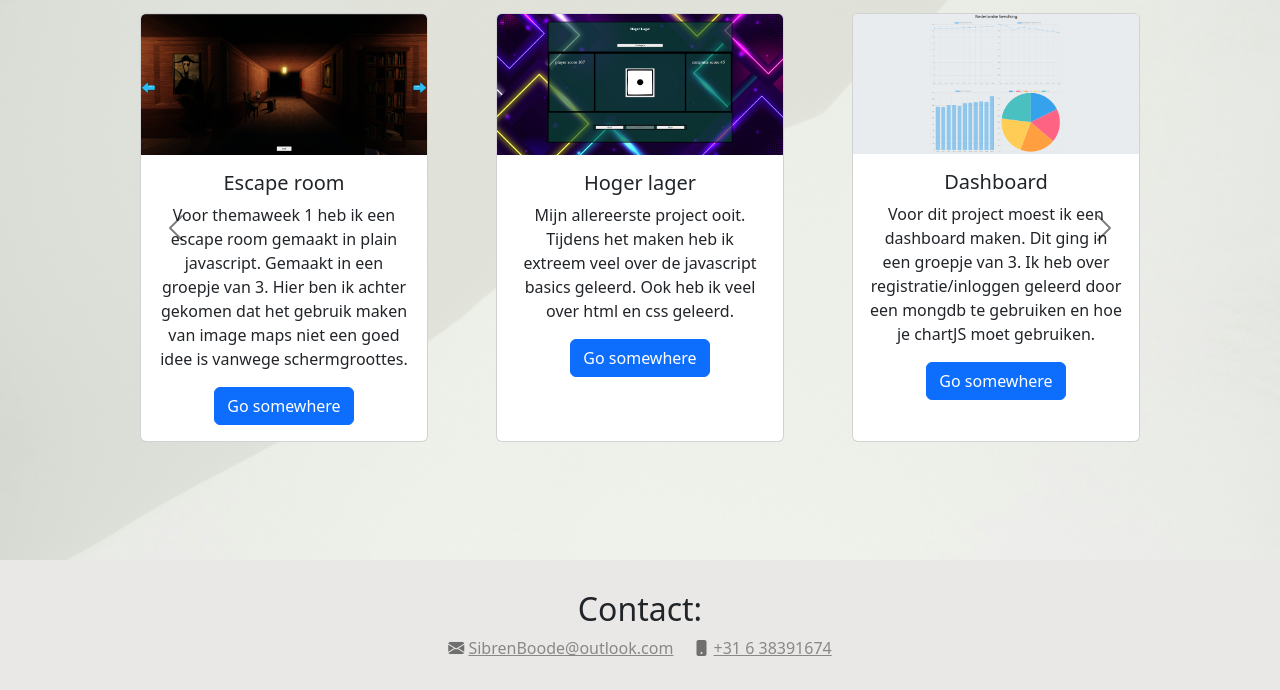
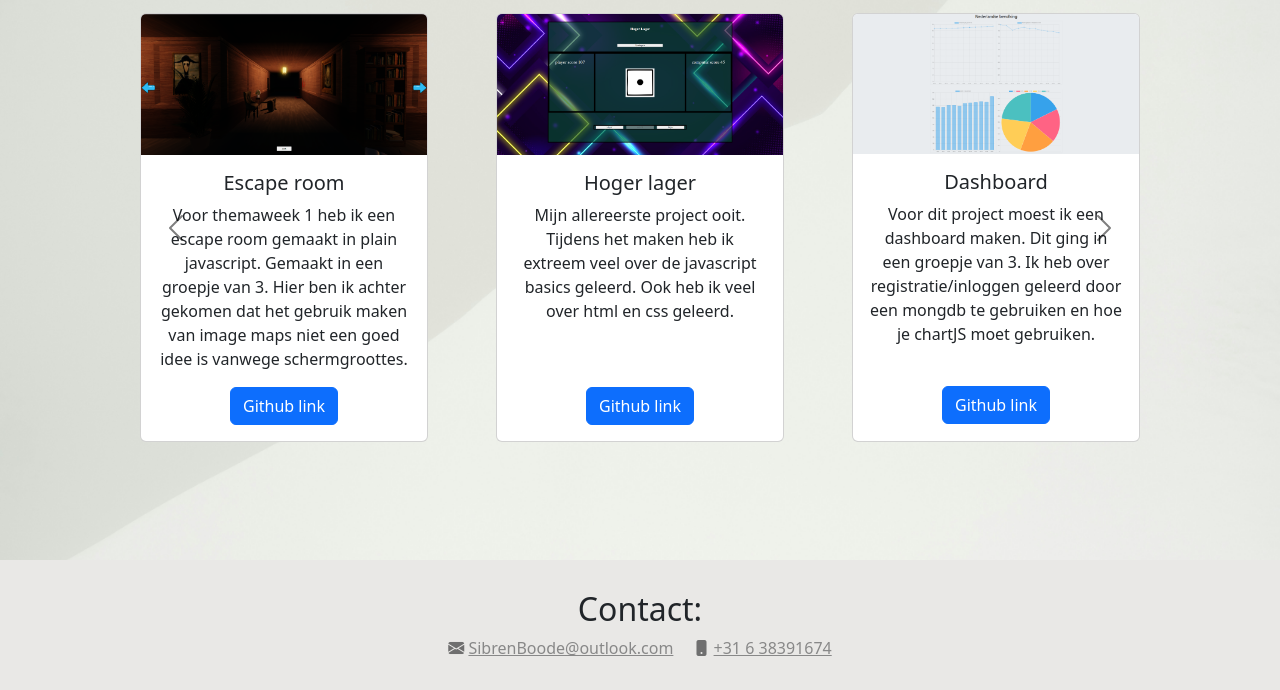
Before and after one commit to SibrenBD/SibrenBD.github.io, a plain HTML site: page projects.html in a window 1280 px wide. Shown: the part 240-930 px from the top of the page. Drawn offline with nearby package versions, Linux system fonts and the light colour scheme.

Commit message:
link btn

```diff
--- a/projects.html
+++ b/projects.html
@@ -53,7 +53,7 @@
                                     <div class="card-body">
                                         <h5 class="card-title">Web catalogus</h5>
                                         <p class="card-text">Onze web catalogus genaamd Smick. Samen met Mike van der Veer en Yannick Daantje hebben we de catalogus over 3 games gemaakt: League of Legends, Smite en Overwatch.</p>
-                                        <a href="" class="btn btn-primary mt-4">Go somewhere</a>
+                                        <a href="" class="btn btn-primary mt-4">Github link</a>
                                     </div>
                                 </div>
                                 <div class="card" style="width: 18rem;">
@@ -61,7 +61,7 @@
                                     <div class="card-body">
                                         <h5 class="card-title">Themaweek 2</h5>
                                         <p class="card-text">Voor m'n project themweek 2 heb ik een rhytm game gemaakt in plain javascript. Het leren omgaan met postition top en left is het ingewikkeltst.</p>
-                                        <a href="#" class="btn btn-primary mt-5">Go somewhere</a>
+                                        <a href="#" class="btn btn-primary mt-5">Github link</a>
                                     </div>
                                 </div>
                                 <div class="card" style="width: 18rem;">
@@ -69,7 +69,7 @@
                                     <div class="card-body">
                                         <h5 class="card-title">Build a game</h5>
                                         <p class="card-text">Project in een groepje van 3 waar ieder z'n eigen game maakte en dan samen in 1 site stoppen. Elke game is in plain javascript gemaakt. Wat ik vooral heb geleerd tijdens het maken van dit project is over array positioning.</p>
-                                        <a href="#" class="btn btn-primary">Go somewhere</a>
+                                        <a href="#" class="btn btn-primary">Github link</a>
                                     </div>
                                 </div>
                             </div>
@@ -81,7 +81,7 @@
                                     <div class="card-body">
                                         <h5 class="card-title">Escape room</h5>
                                         <p class="card-text">Voor themaweek 1 heb ik een escape room gemaakt in plain javascript. Gemaakt in een groepje van 3. Hier ben ik achter gekomen dat het gebruik maken van image maps niet een goed idee is vanwege schermgroottes.</p>
-                                        <a href="#" class="btn btn-primary">Go somewhere</a>
+                                        <a href="#" class="btn btn-primary">Github link</a>
                                     </div>
                                 </div>
                                 <div class="card" style="width: 18rem;">
@@ -89,7 +89,7 @@
                                     <div class="card-body">
                                         <h5 class="card-title">Hoger lager</h5>
                                         <p class="card-text">Mijn allereerste project ooit. Tijdens het maken heb ik extreem veel over de javascript basics geleerd. Ook heb ik veel over html en css geleerd.</p>
-                                        <a href="#" class="btn btn-primary">Go somewhere</a>
+                                        <a href="#" class="btn btn-primary mt-5">Github link</a>
                                     </div>
                                 </div>
                                 <div class="card" style="width: 18rem;">
@@ -97,7 +97,7 @@
                                     <div class="card-body">
                                         <h5 class="card-title">Dashboard</h5>
                                         <p class="card-text">Voor dit project moest ik een dashboard maken. Dit ging in een groepje van 3. Ik heb over registratie/inloggen geleerd door een mongdb te gebruiken en hoe je chartJS moet gebruiken.</p>
-                                        <a href="#" class="btn btn-primary">Go somewhere</a>
+                                        <a href="#" class="btn btn-primary mt-4">Github link</a>
                                     </div>
                                 </div>
                             </div>
```
